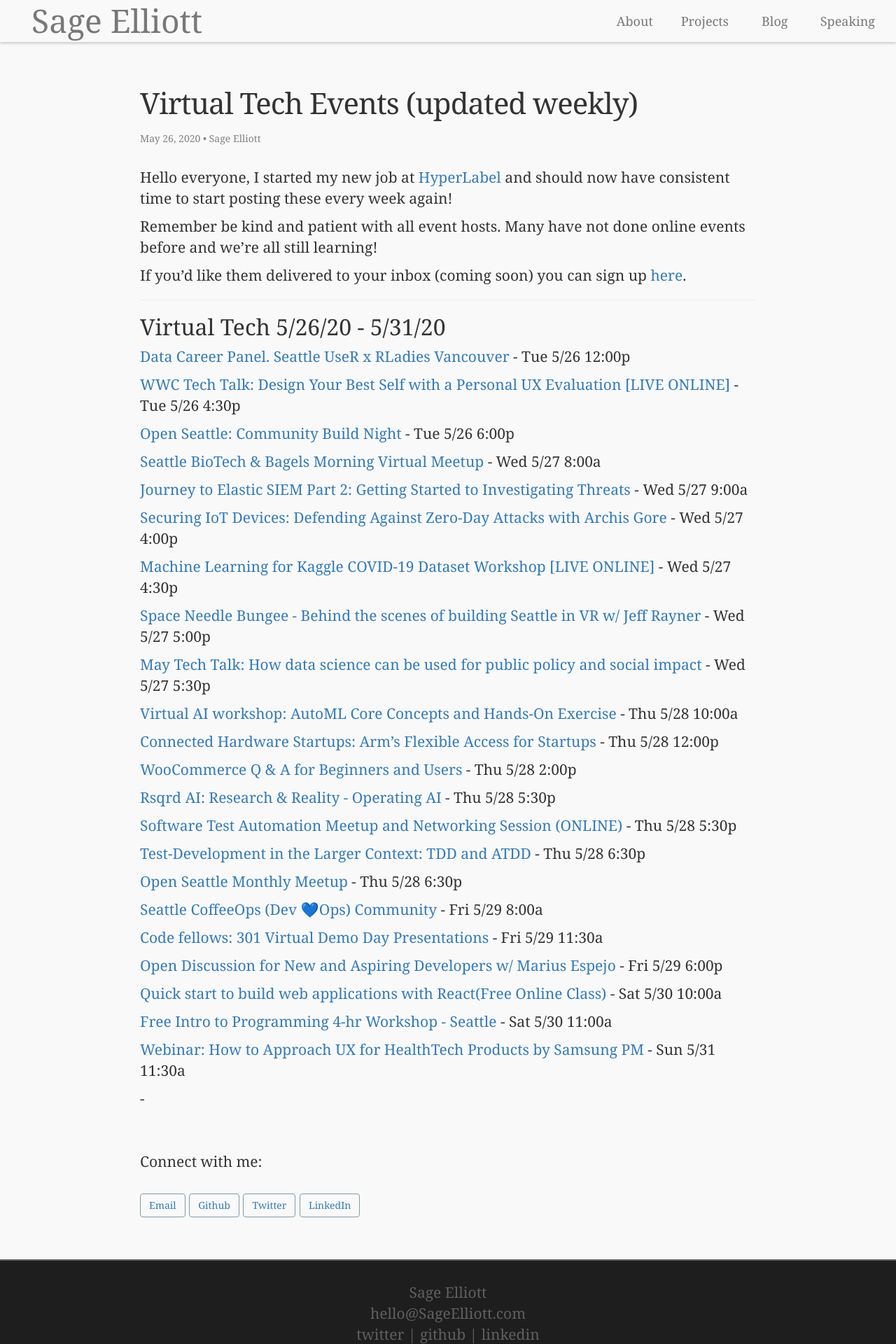
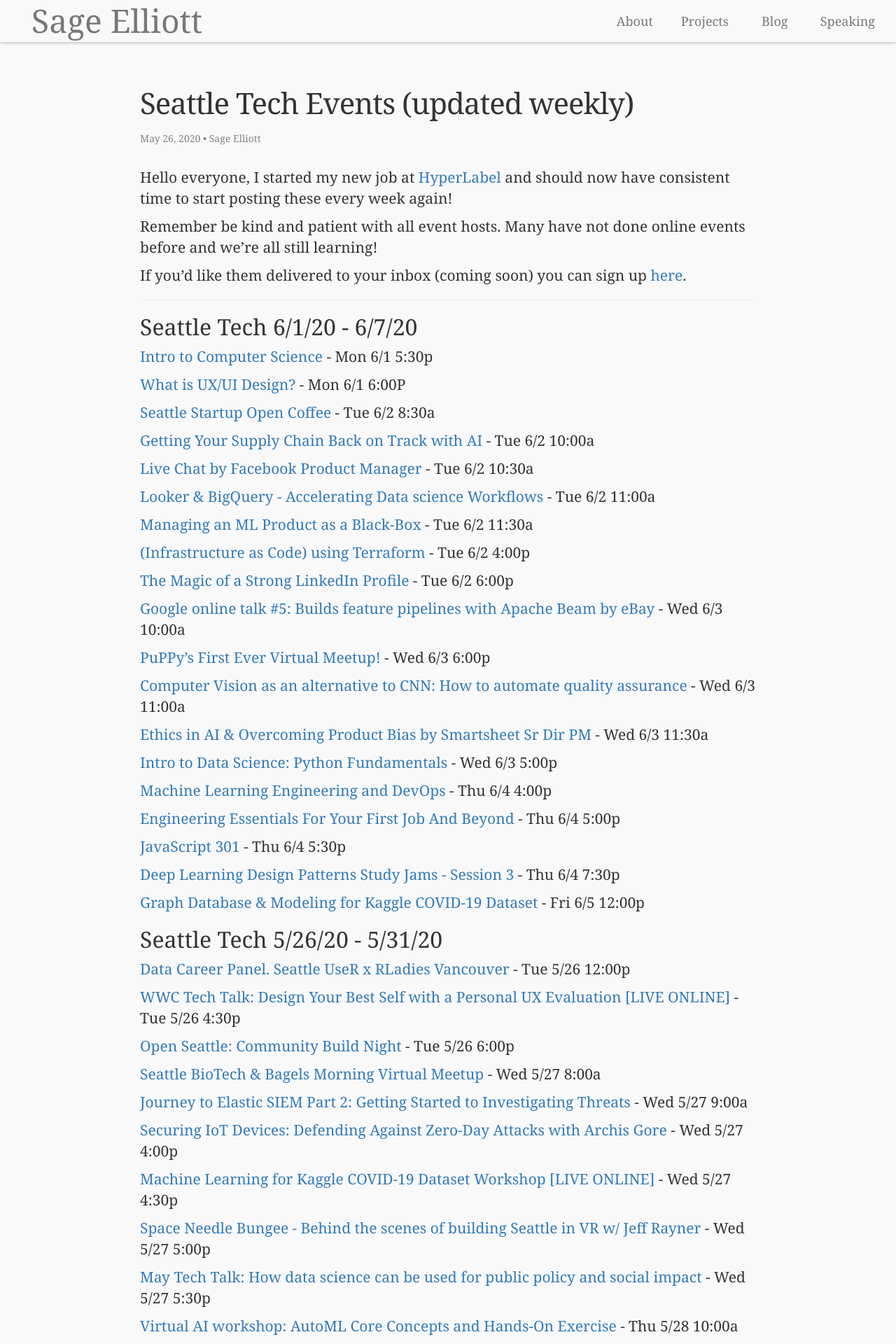
Before and after one commit to sagecodes/sage-blog, a Jekyll site: the page built from _posts/blog/event-posts/2019-8-26-meetups.markdown, in a window 1280 px wide. Shown: the top 1920 px of the page at 70% size. Built offline with Jekyll 4.4.1, drawn with Linux system fonts in a browser that asks for light colours; nearby versions of some CDN libraries; some web fonts are replaced.

Commit message:
add weekly events

```diff
--- a/_posts/blog/event-posts/2019-8-26-meetups.markdown
+++ b/_posts/blog/event-posts/2019-8-26-meetups.markdown
@@ -1,6 +1,6 @@
 ---
 layout: post
-title:  "Virtual Tech Events (updated weekly)"
+title:  "Seattle Tech Events (updated weekly)"
 permalink: /seattle-tech-events
 date:   2020-05-26
 categories: post
@@ -16,10 +16,51 @@ Remember be kind and patient with all event hosts. Many have not done online eve
 
 If you'd like them delivered to your inbox (coming soon) you can sign up [here](https://mailchi.mp/32d244a64668/techseattle).
 
-
 -------
 
-## Virtual Tech 5/26/20 - 5/31/20
+## Seattle Tech 6/1/20 - 6/7/20
+
+[Intro to Computer Science](https://www.meetup.com/learn-to-code-san-francisco/events/270342327/) - Mon 6/1 5:30p
+
+[What is UX/UI Design?](https://www.meetup.com/Learn-to-Code-Thinkful-Seattle/events/270872839/) - Mon 6/1 6:00P
+
+[Seattle Startup Open Coffee](https://www.meetup.com/Seattle-Startups-Open-Coffee/events/rbmpqrybcjbdb/) - Tue 6/2 8:30a
+
+[Getting Your Supply Chain Back on Track with AI](https://www.meetup.com/Seattle-Artificial-Intelligence-Deep-Learning/events/270796244/) - Tue 6/2 10:00a
+
+[Live Chat by Facebook Product Manager](https://www.meetup.com/product-management-seattle/events/269691406/) - Tue 6/2 10:30a
+
+[Looker & BigQuery - Accelerating Data science Workflows](https://www.meetup.com/data-science-ODSC-Seattle/events/270723728/) - Tue 6/2 11:00a
+
+[Managing an ML Product as a Black-Box](https://www.meetup.com/product-management-seattle/events/270501818/) - Tue 6/2 11:30a
+
+[(Infrastructure as Code) using Terraform](https://www.meetup.com/A-I-Big-Data-Gurus-Seattle/events/wqqhsrybcjbdb/) - Tue 6/2 4:00p
+
+[The Magic of a Strong LinkedIn Profile](https://www.meetup.com/Seattle-University-Web-Developers-Meetup/events/270202984/) - Tue 6/2 6:00p
+
+[Google online talk #5: Builds feature pipelines with Apache Beam by eBay](https://www.meetup.com/aittg-seattle/events/270935848/) - Wed 6/3 10:00a
+
+[PuPPy's First Ever Virtual Meetup!](https://www.meetup.com/PSPPython/events/jvwckrybcjbnb/) - Wed 6/3 6:00p
+
+[Computer Vision as an alternative to CNN: How to automate quality assurance](https://www.meetup.com/data-science-ODSC-Seattle/events/270627632/) - Wed 6/3 11:00a
+
+[Ethics in AI & Overcoming Product Bias by Smartsheet Sr Dir PM](https://www.meetup.com/product-management-seattle/events/268951446/) - Wed 6/3 11:30a
+
+[Intro to Data Science: Python Fundamentals](https://www.meetup.com/Learn-to-Code-Thinkful-Seattle/events/270872856/) - Wed 6/3 5:00p
+
+[Machine Learning Engineering and DevOps](https://www.meetup.com/A-I-Big-Data-Gurus-Seattle/events/vxqhsrybcjbgb/) - Thu 6/4 4:00p
+
+[Engineering Essentials For Your First Job And Beyond](https://www.meetup.com/Learn-to-Code-Thinkful-Seattle/events/270872870/) - Thu 6/4 5:00p
+
+[JavaScript 301](https://www.meetup.com/learn-to-code-san-francisco/events/270342041/) - Thu 6/4 5:30p
+
+[Deep Learning Design Patterns Study Jams - Session 3](https://www.meetup.com/gdg-seattle/events/270036718/) - Thu 6/4 7:30p
+
+[Graph Database & Modeling for Kaggle COVID-19 Dataset](https://www.eventbrite.com/e/graph-database-modeling-for-kaggle-covid-19-dataset-live-online-tickets-106777612714) - Fri 6/5 12:00p
+
+
+
+## Seattle Tech 5/26/20 - 5/31/20
 
 [Data Career Panel. Seattle UseR x RLadies Vancouver](https://www.meetup.com/Seattle-useR/events/270749691/) - Tue 5/26 12:00p
 
```
